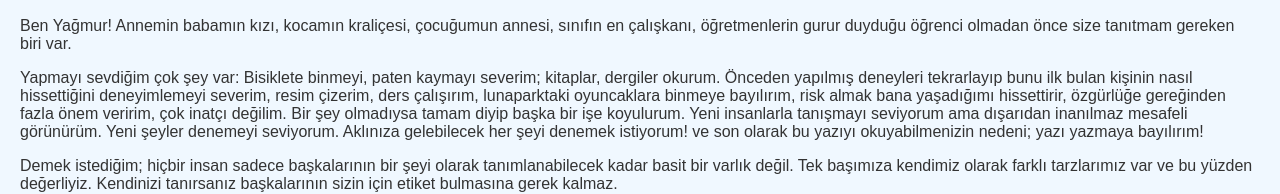
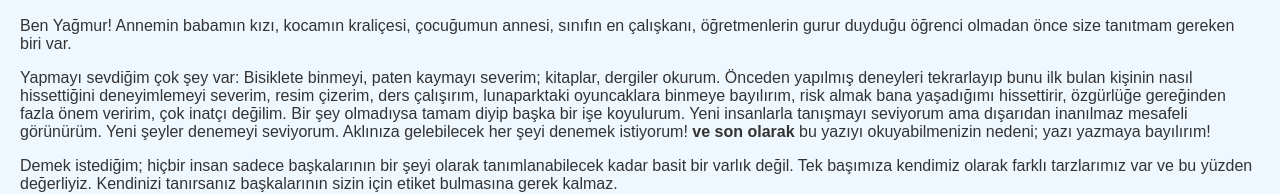
Before and after one commit to yagmurrmez/YagmurunYazilari, a plain HTML site: page index.html in a window 1280 px wide. Both pictures are taken after a click on the link "Hakkımda". Shown: the part 383-577 px from the top of the page. Drawn offline with Linux system fonts and the light colour scheme.

Commit message:
Update index.html

```diff
--- a/index.html
+++ b/index.html
@@ -86,9 +86,10 @@
     <section id="hakkimda">
         <h2>Beni Tanıyın!</h2>
         <p>Ben Yağmur! Annemin babamın kızı, kocamın kraliçesi, çocuğumun annesi, sınıfın en çalışkanı, öğretmenlerin gurur duyduğu öğrenci olmadan önce size tanıtmam gereken biri var.</p>
-           <p>Yapmayı sevdiğim çok şey var: Bisiklete binmeyi, paten kaymayı severim; kitaplar, dergiler okurum. Önceden yapılmış deneyleri tekrarlayıp bunu ilk bulan kişinin nasıl hissettiğini deneyimlemeyi severim, resim çizerim, ders çalışırım, lunaparktaki oyuncaklara binmeye bayılırım, risk almak bana yaşadığımı hissettirir, özgürlüğe gereğinden fazla önem veririm, çok inatçı değilim. Bir şey olmadıysa tamam diyip başka bir işe koyulurum. Yeni insanlarla tanışmayı seviyorum ama dışarıdan inanılmaz mesafeli görünürüm. Yeni şeyler denemeyi seviyorum. Aklınıza gelebilecek her şeyi denemek istiyorum! ve son olarak bu yazıyı okuyabilmenizin nedeni; yazı yazmaya bayılırım! </p>
+           <p>Yapmayı sevdiğim çok şey var: Bisiklete binmeyi, paten kaymayı severim; kitaplar, dergiler okurum. Önceden yapılmış deneyleri tekrarlayıp bunu ilk bulan kişinin nasıl hissettiğini deneyimlemeyi severim, resim çizerim, ders çalışırım, lunaparktaki oyuncaklara binmeye bayılırım, risk almak bana yaşadığımı hissettirir, özgürlüğe gereğinden fazla önem veririm, çok inatçı değilim. Bir şey olmadıysa tamam diyip başka bir işe koyulurum. Yeni insanlarla tanışmayı seviyorum ama dışarıdan inanılmaz mesafeli görünürüm. Yeni şeyler denemeyi seviyorum. Aklınıza gelebilecek her şeyi denemek istiyorum! <strong>ve son olarak</strong> bu yazıyı okuyabilmenizin nedeni; yazı yazmaya bayılırım! </p>
         <p>Demek istediğim; hiçbir insan sadece başkalarının bir şeyi olarak tanımlanabilecek kadar basit bir varlık değil. Tek başımıza kendimiz olarak farklı tarzlarımız var ve bu yüzden değerliyiz. Kendinizi tanırsanız başkalarının sizin için etiket bulmasına gerek kalmaz.</p>
-     <p>Tanıştığıma memnun oldum! Peki ya siz?</p>
+
+   <p>Tanıştığıma memnun oldum! Peki ya siz?</p>
 
     </section>
 
```
